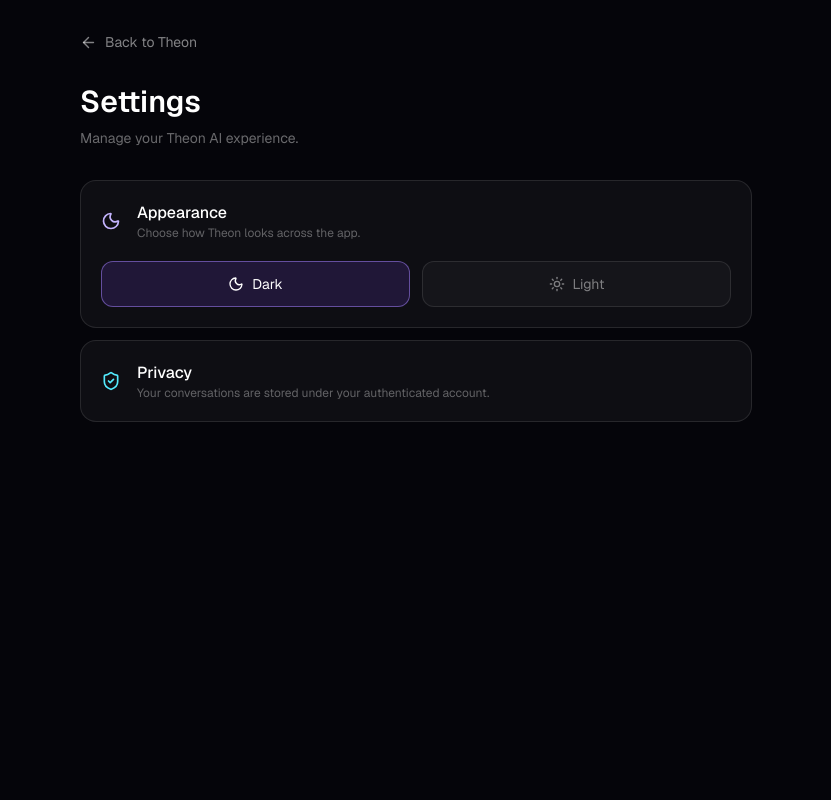
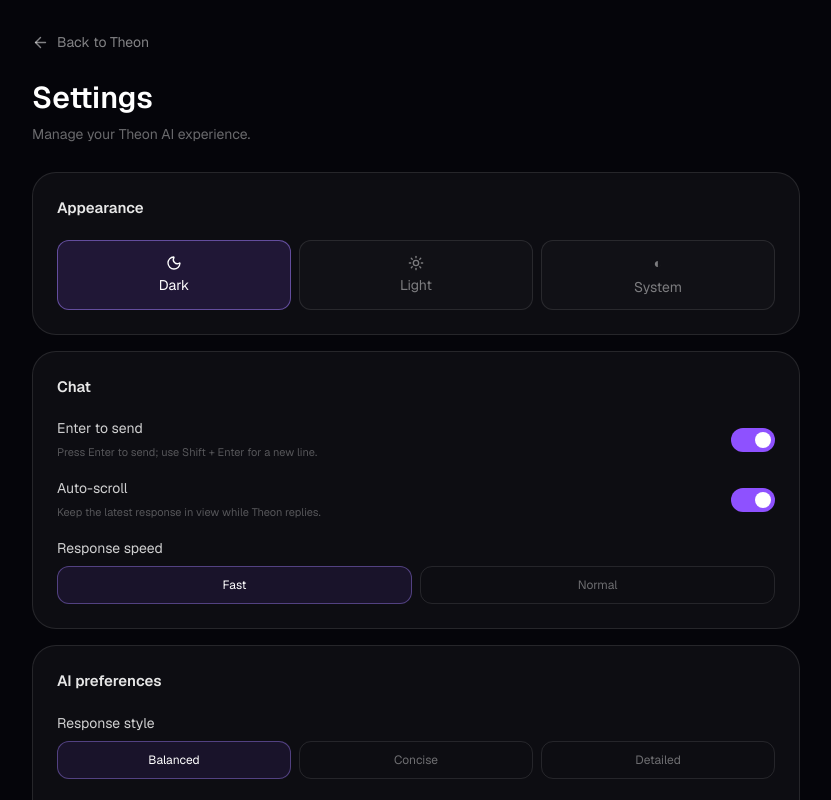
Before and after one commit to uunivpt/theon-ai, a Next.js app: page /settings in a window 1280 px wide. Shown: the top 800 px of the page, without its empty margins (224-1055 px from the left). Built offline with nearby package versions, Linux system fonts and the light colour scheme.

Commit message:
Build full settings, chat controls, AI preferences, data controls and conversation management

```diff
--- a/app/settings/page.tsx
+++ b/app/settings/page.tsx
@@ -1,57 +1,34 @@
 "use client";
 
-import { ArrowLeft, Moon, ShieldCheck, Sun } from "lucide-react";
+import { ArrowLeft, Check, Download, Moon, Search, ShieldCheck, Sun, Trash2 } from "lucide-react";
 import { useEffect, useState } from "react";
 import { useRouter } from "next/navigation";
+import { auth } from "@/lib/firebase";
+import { deleteAllChats, loadChats, loadMessages, type ChatSummary } from "@/lib/chat-history";
+
+type Theme = "dark" | "light" | "system";
+type Settings = { theme: Theme; enterToSend: boolean; autoScroll: boolean; speed: "fast" | "normal"; style: "balanced" | "concise" | "detailed"; explanation: "simple" | "normal" | "deep"; language: "auto" | "english" | "marathi" | "hindi" };
+const defaults: Settings = { theme: "dark", enterToSend: true, autoScroll: true, speed: "fast", style: "balanced", explanation: "normal", language: "auto" };
+
+function readSettings(): Settings { try { return { ...defaults, ...JSON.parse(localStorage.getItem("theon-settings") || "{}")} as Settings; } catch { return defaults; } }
+function applyTheme(theme: Theme) { const resolved = theme === "system" ? (window.matchMedia("(prefers-color-scheme: light)").matches ? "light" : "dark") : theme; document.documentElement.classList.toggle("light", resolved === "light"); }
 
 export default function SettingsPage() {
-  const router = useRouter();
-  const [theme, setTheme] = useState<"dark" | "light">("dark");
-
-  useEffect(() => {
-    const saved = window.localStorage.getItem("theon-theme");
-    const nextTheme = saved === "light" ? "light" : "dark";
-    setTheme(nextTheme);
-    document.documentElement.classList.toggle("light", nextTheme === "light");
-  }, []);
-
-  function changeTheme(nextTheme: "dark" | "light") {
-    setTheme(nextTheme);
-    window.localStorage.setItem("theon-theme", nextTheme);
-    document.documentElement.classList.toggle("light", nextTheme === "light");
-  }
-
-  return (
-    <main className="min-h-screen bg-[#05050a] px-5 py-8 text-white">
-      <div className="mx-auto max-w-2xl">
-        <button onClick={() => router.push("/")} className="mb-8 flex items-center gap-2 text-sm text-white/50 hover:text-white">
-          <ArrowLeft size={17} /> Back to Theon
-        </button>
-        <h1 className="text-3xl font-semibold">Settings</h1>
-        <p className="mt-2 text-sm text-white/40">Manage your Theon AI experience.</p>
-
-        <div className="mt-8 space-y-3">
-          <div className="rounded-2xl border border-white/10 bg-white/[0.04] p-5">
-            <div className="flex items-center gap-4">
-              {theme === "light" ? <Sun size={20} className="text-violet-500" /> : <Moon size={20} className="text-violet-300" />}
-              <div><p className="font-medium">Appearance</p><p className="text-xs text-white/35">Choose how Theon looks across the app.</p></div>
-            </div>
-            <div className="mt-5 grid grid-cols-2 gap-3">
-              <button onClick={() => changeTheme("dark")} className={`flex items-center justify-center gap-2 rounded-xl border px-4 py-3 text-sm transition ${theme === "dark" ? "border-violet-400/50 bg-violet-500/15 text-white" : "border-white/10 bg-white/[0.03] text-white/45 hover:text-white"}`}>
-                <Moon size={16} /> Dark
-              </button>
-              <button onClick={() => changeTheme("light")} className={`flex items-center justify-center gap-2 rounded-xl border px-4 py-3 text-sm transition ${theme === "light" ? "border-violet-400/50 bg-violet-500/15 text-white" : "border-white/10 bg-white/[0.03] text-white/45 hover:text-white"}`}>
-                <Sun size={16} /> Light
-              </button>
-            </div>
-          </div>
-
-          <div className="flex items-center gap-4 rounded-2xl border border-white/10 bg-white/[0.04] p-5">
-            <ShieldCheck size={20} className="text-cyan-300" />
-            <div><p className="font-medium">Privacy</p><p className="text-xs text-white/35">Your conversations are stored under your authenticated account.</p></div>
-          </div>
-        </div>
-      </div>
-    </main>
-  );
+  const router = useRouter(); const [settings, setSettings] = useState<Settings>(defaults); const [chats, setChats] = useState<ChatSummary[]>([]); const [search, setSearch] = useState(""); const [busy, setBusy] = useState(false); const [status, setStatus] = useState("");
+  useEffect(() => { const next = readSettings(); setSettings(next); applyTheme(next.theme); const user = auth.currentUser; if (user) loadChats(user.uid).then(setChats).catch(console.error); }, []);
+  function save(patch: Partial<Settings>) { const next = { ...settings, ...patch }; setSettings(next); localStorage.setItem("theon-settings", JSON.stringify(next)); if (patch.theme) { localStorage.setItem("theon-theme", patch.theme === "system" ? "dark" : patch.theme); applyTheme(next.theme); } }
+  async function clearAll() { const user = auth.currentUser; if (!user || busy) return; if (!window.confirm("Delete all conversations? This cannot be undone.")) return; setBusy(true); try { await deleteAllChats(user.uid); setChats([]); setStatus("All conversations deleted."); } catch { setStatus("Could not delete conversations. Please try again."); } finally { setBusy(false); } }
+  async function exportChats() { const user = auth.currentUser; if (!user || busy) return; setBusy(true); try { const all = await loadChats(user.uid); const data = []; for (const chat of all) data.push({ ...chat, messages: await loadMessages(user.uid, chat.id) }); const blob = new Blob([JSON.stringify(data, null, 2)], { type: "application/json" }); const url = URL.createObjectURL(blob); const a = document.createElement("a"); a.href = url; a.download = `theon-chats-${new Date().toISOString().slice(0, 10)}.json`; a.click(); URL.revokeObjectURL(url); setStatus("Conversation export downloaded."); } catch { setStatus("Could not export conversations."); } finally { setBusy(false); } }
+  const filtered = chats.filter((c) => `${c.title} ${c.preview || ""}`.toLowerCase().includes(search.toLowerCase()));
+  const Section = ({ title, children }: { title: string; children: React.ReactNode }) => <section className="rounded-3xl border border-white/10 bg-white/[0.035] p-5 sm:p-6"><h2 className="text-[15px] font-semibold text-white/90">{title}</h2><div className="mt-5 space-y-4">{children}</div></section>;
+  const Toggle = ({ value, onChange, label, hint }: { value: boolean; onChange: (v: boolean) => void; label: string; hint: string }) => <button type="button" onClick={() => onChange(!value)} className="flex w-full items-center justify-between gap-4 text-left"><div><p className="text-sm text-white/80">{label}</p><p className="mt-1 text-[11px] leading-5 text-white/30">{hint}</p></div><span className={`relative h-6 w-11 shrink-0 rounded-full transition ${value ? "bg-violet-500" : "bg-white/10"}`}><span className={`absolute top-1 h-4 w-4 rounded-full bg-white transition ${value ? "left-6" : "left-1"}`} /></span></button>;
+  return <main className="min-h-screen bg-[#05050a] px-4 py-6 text-white sm:px-6 sm:py-8"><div className="mx-auto max-w-3xl"><button onClick={() => router.push("/")} className="mb-7 flex items-center gap-2 text-sm text-white/50 hover:text-white"><ArrowLeft size={17}/> Back to Theon</button><h1 className="text-3xl font-semibold">Settings</h1><p className="mt-2 text-sm text-white/40">Manage your Theon AI experience.</p><div className="mt-7 space-y-4">
+    <Section title="Appearance"><div className="grid grid-cols-3 gap-2">{(["dark","light","system"] as Theme[]).map((t) => <button key={t} onClick={() => save({ theme: t })} className={`rounded-xl border px-3 py-3 text-sm capitalize ${settings.theme === t ? "border-violet-400/50 bg-violet-500/15 text-white" : "border-white/10 bg-white/[.02] text-white/45"}`}>{t === "dark" ? <Moon className="mx-auto mb-1" size={16}/> : t === "light" ? <Sun className="mx-auto mb-1" size={16}/> : <span className="mb-1 block">◐</span>}{t}</button>)}</div></Section>
+    <Section title="Chat"><Toggle value={settings.enterToSend} onChange={(v) => save({ enterToSend: v })} label="Enter to send" hint="Press Enter to send; use Shift + Enter for a new line."/><Toggle value={settings.autoScroll} onChange={(v) => save({ autoScroll: v })} label="Auto-scroll" hint="Keep the latest response in view while Theon replies."/><div><p className="text-sm text-white/80">Response speed</p><div className="mt-2 grid grid-cols-2 gap-2">{(["fast","normal"] as const).map((v) => <button key={v} onClick={() => save({ speed: v })} className={`rounded-xl border px-3 py-2.5 text-xs capitalize ${settings.speed === v ? "border-violet-400/40 bg-violet-500/10 text-white" : "border-white/10 text-white/40"}`}>{v}</button>)}</div></div></Section>
+    <Section title="AI preferences"><div><p className="text-sm text-white/80">Response style</p><div className="mt-2 grid grid-cols-3 gap-2">{(["balanced","concise","detailed"] as const).map((v) => <button key={v} onClick={() => save({ style: v })} className={`rounded-xl border px-2 py-2.5 text-xs capitalize ${settings.style === v ? "border-violet-400/40 bg-violet-500/10 text-white" : "border-white/10 text-white/40"}`}>{v}</button>)}</div></div><div><p className="text-sm text-white/80">Explanation level</p><div className="mt-2 grid grid-cols-3 gap-2">{(["simple","normal","deep"] as const).map((v) => <button key={v} onClick={() => save({ explanation: v })} className={`rounded-xl border px-2 py-2.5 text-xs capitalize ${settings.explanation === v ? "border-violet-400/40 bg-violet-500/10 text-white" : "border-white/10 text-white/40"}`}>{v}</button>)}</div></div><div><p className="text-sm text-white/80">Language</p><select value={settings.language} onChange={(e) => save({ language: e.target.value as Settings["language"] })} className="mt-2 w-full rounded-xl border border-white/10 bg-[#0a0a10] px-3 py-3 text-sm text-white"><option value="auto">Auto detect</option><option value="english">English</option><option value="marathi">Marathi</option><option value="hindi">Hindi</option></select></div></Section>
+    <Section title="Chat history"><div className="flex items-center gap-2 rounded-xl border border-white/10 bg-black/20 px-3 py-2"><Search size={16} className="text-white/30"/><input value={search} onChange={(e) => setSearch(e.target.value)} placeholder="Search conversations..." className="min-w-0 flex-1 bg-transparent text-sm text-white outline-none placeholder:text-white/25"/></div><div className="max-h-52 space-y-1 overflow-y-auto">{filtered.map((chat) => <button key={chat.id} onClick={() => router.push(`/?chat=${chat.id}`)} className="flex w-full items-center rounded-xl px-3 py-2.5 text-left hover:bg-white/[.04]"><span className="truncate text-sm text-white/65">{chat.title}</span></button>)}{filtered.length === 0 && <p className="px-2 py-3 text-xs text-white/25">No matching conversations.</p>}</div><div className="grid grid-cols-1 gap-2 sm:grid-cols-2"><button onClick={exportChats} disabled={busy} className="flex items-center justify-center gap-2 rounded-xl border border-white/10 px-3 py-3 text-sm text-white/60 hover:text-white disabled:opacity-40"><Download size={16}/> Export conversations</button><button onClick={clearAll} disabled={busy} className="flex items-center justify-center gap-2 rounded-xl border border-red-400/15 px-3 py-3 text-sm text-red-300/80 hover:bg-red-500/10 disabled:opacity-40"><Trash2 size={16}/> Delete all conversations</button></div></Section>
+    <Section title="Privacy & data"><div className="flex gap-3"><ShieldCheck size={20} className="shrink-0 text-cyan-300"/><div><p className="text-sm text-white/80">Your conversations are stored under your authenticated account.</p><p className="mt-2 text-[11px] leading-5 text-white/30">PDF files are processed temporarily for analysis and are not saved as files in chat history. Only the conversation text and AI response are stored.</p></div></div></Section>
+    <Section title="Account"><button onClick={() => router.push("/profile")} className="flex w-full items-center justify-between rounded-xl px-2 py-3 text-left text-sm text-white/70 hover:bg-white/[.04]">Profile <span className="text-white/25">→</span></button></Section>
+    {status && <div className="flex items-center gap-2 rounded-xl border border-emerald-400/15 bg-emerald-400/[.05] px-4 py-3 text-xs text-emerald-200"><Check size={15}/>{status}</div>}
+  </div></div></main>;
 }
```
